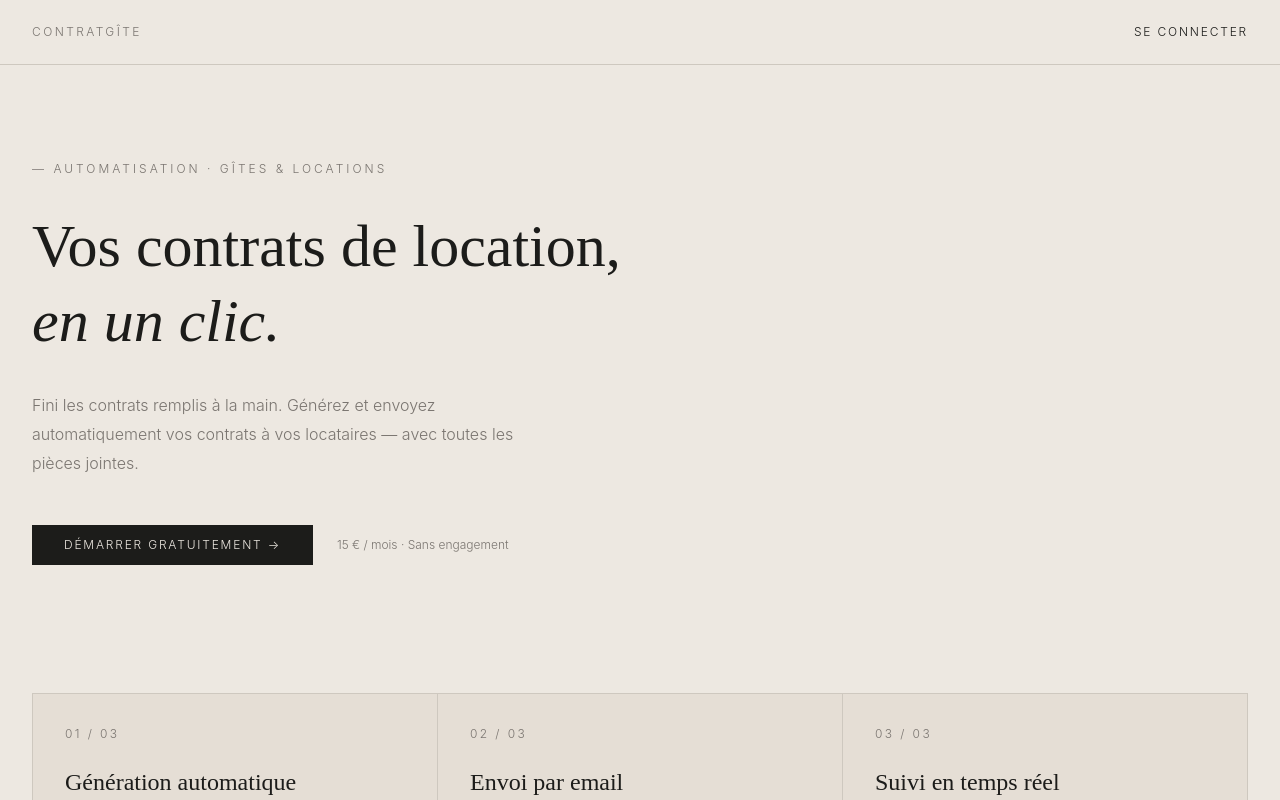
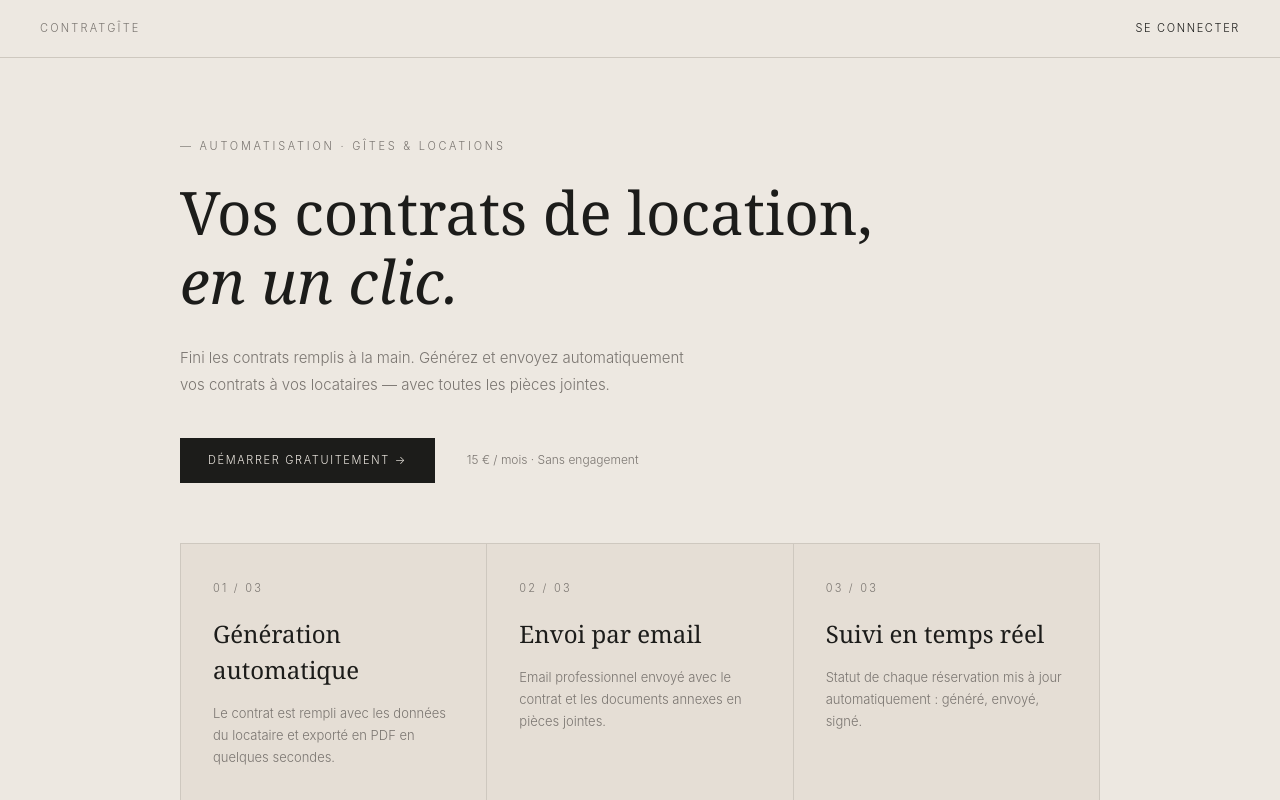
Before and after one commit to lancelotautomotion/auto-contract, a Next.js app: page / in a window 1280 px wide. Shown: the top 800 px of the page. Built offline with nearby package versions, Linux system fonts and the light colour scheme.

Commit message:
design: centrer le contenu sur dashboard et landing page

```diff
--- a/src/app/dashboard/page.tsx
+++ b/src/app/dashboard/page.tsx
@@ -12,23 +12,12 @@ export default async function DashboardPage() {
     <div style={{ minHeight: '100vh', backgroundColor: '#EDE8E1', fontFamily: 'Inter, sans-serif' }}>
 
       {/* Header */}
-      <header style={{
-        padding: '20px 40px',
-        display: 'flex',
-        alignItems: 'center',
-        justifyContent: 'space-between',
-        borderBottom: '1px solid #CEC8BF',
-        backgroundColor: '#EDE8E1',
-      }}>
-        <span style={{ fontSize: '11px', letterSpacing: '0.2em', textTransform: 'uppercase', color: '#7A7570' }}>
-          ContratGîte
-        </span>
-        <span style={{ fontSize: '12px', color: '#7A7570' }}>
-          {user?.emailAddresses[0]?.emailAddress}
-        </span>
+      <header style={{ padding: '20px 40px', display: 'flex', alignItems: 'center', justifyContent: 'space-between', borderBottom: '1px solid #CEC8BF', backgroundColor: '#EDE8E1' }}>
+        <span style={{ fontSize: '11px', letterSpacing: '0.2em', textTransform: 'uppercase', color: '#7A7570' }}>ContratGîte</span>
+        <span style={{ fontSize: '12px', color: '#7A7570' }}>{user?.emailAddresses[0]?.emailAddress}</span>
       </header>
 
-      <main style={{ padding: '48px 40px', maxWidth: '1100px' }}>
+      <main style={{ padding: '48px 40px', maxWidth: '1000px', margin: '0 auto' }}>
 
         {/* Title */}
         <div style={{ marginBottom: '40px' }}>
@@ -41,81 +30,34 @@ export default async function DashboardPage() {
         </div>
 
         {/* Stats */}
-        <div style={{
-          display: 'grid',
-          gridTemplateColumns: 'repeat(3, 1fr)',
-          border: '1px solid #CEC8BF',
-          marginBottom: '32px',
-          backgroundColor: '#CEC8BF',
-          gap: '1px',
-        }}>
+        <div style={{ display: 'grid', gridTemplateColumns: 'repeat(3, 1fr)', border: '1px solid #CEC8BF', marginBottom: '32px', backgroundColor: '#CEC8BF', gap: '1px' }}>
           {[
             { label: 'Réservations', value: '0' },
             { label: 'Contrats générés', value: '0' },
             { label: 'Emails envoyés', value: '0' },
           ].map((s) => (
             <div key={s.label} style={{ padding: '28px 32px', backgroundColor: '#E5DED5' }}>
-              <p style={{ fontSize: '11px', letterSpacing: '0.18em', textTransform: 'uppercase', color: '#7A7570', marginBottom: '12px' }}>
-                {s.label}
-              </p>
-              <p style={{ fontFamily: 'Cormorant Garamond, Georgia, serif', fontSize: '42px', fontWeight: 300, color: '#1C1C1A', margin: 0 }}>
-                {s.value}
-              </p>
+              <p style={{ fontSize: '11px', letterSpacing: '0.18em', textTransform: 'uppercase', color: '#7A7570', marginBottom: '12px' }}>{s.label}</p>
+              <p style={{ fontFamily: 'Cormorant Garamond, Georgia, serif', fontSize: '42px', fontWeight: 300, color: '#1C1C1A', margin: 0 }}>{s.value}</p>
             </div>
           ))}
         </div>
 
         {/* Reservations table */}
         <div style={{ border: '1px solid #CEC8BF', backgroundColor: '#F7F4F0' }}>
-
-          {/* Table header */}
-          <div style={{
-            padding: '16px 32px',
-            display: 'flex',
-            alignItems: 'center',
-            justifyContent: 'space-between',
-            borderBottom: '1px solid #CEC8BF',
-            backgroundColor: '#E5DED5',
-          }}>
-            <p style={{ fontSize: '11px', letterSpacing: '0.2em', textTransform: 'uppercase', color: '#7A7570', margin: 0 }}>
-              Réservations
-            </p>
-            <Link
-              href="/dashboard/reservations/new"
-              style={{
-                fontSize: '11px',
-                letterSpacing: '0.15em',
-                textTransform: 'uppercase',
-                padding: '10px 20px',
-                backgroundColor: '#1C1C1A',
-                color: '#EDE8E1',
-                textDecoration: 'none',
-              }}
-            >
+          <div style={{ padding: '16px 32px', display: 'flex', alignItems: 'center', justifyContent: 'space-between', borderBottom: '1px solid #CEC8BF', backgroundColor: '#E5DED5' }}>
+            <p style={{ fontSize: '11px', letterSpacing: '0.2em', textTransform: 'uppercase', color: '#7A7570', margin: 0 }}>Réservations</p>
+            <Link href="/dashboard/reservations/new" style={{ fontSize: '11px', letterSpacing: '0.15em', textTransform: 'uppercase', padding: '10px 20px', backgroundColor: '#1C1C1A', color: '#EDE8E1', textDecoration: 'none' }}>
               + Nouvelle réservation
             </Link>
           </div>
-
-          {/* Column headers */}
-          <div style={{
-            display: 'grid',
-            gridTemplateColumns: '2fr 1fr 1fr 1fr 1fr',
-            padding: '12px 32px',
-            borderBottom: '1px solid #CEC8BF',
-            backgroundColor: '#EDE8E1',
-          }}>
+          <div style={{ display: 'grid', gridTemplateColumns: '2fr 1fr 1fr 1fr 1fr', padding: '12px 32px', borderBottom: '1px solid #CEC8BF', backgroundColor: '#EDE8E1' }}>
             {['Client', 'Arrivée', 'Départ', 'Contrat', 'Email'].map((col) => (
-              <span key={col} style={{ fontSize: '10px', letterSpacing: '0.18em', textTransform: 'uppercase', color: '#7A7570' }}>
-                {col}
-              </span>
+              <span key={col} style={{ fontSize: '10px', letterSpacing: '0.18em', textTransform: 'uppercase', color: '#7A7570' }}>{col}</span>
             ))}
           </div>
-
-          {/* Empty state */}
           <div style={{ padding: '48px 32px', textAlign: 'center' }}>
-            <p style={{ fontSize: '13px', color: '#7A7570', margin: 0 }}>
-              Aucune réservation pour l'instant.
-            </p>
+            <p style={{ fontSize: '13px', color: '#7A7570', margin: 0 }}>Aucune réservation pour l'instant.</p>
           </div>
         </div>
 
--- a/src/app/page.tsx
+++ b/src/app/page.tsx
@@ -2,67 +2,52 @@ import Link from "next/link";
 
 export default function Home() {
   return (
-    <main className="min-h-screen" style={{ backgroundColor: 'var(--bg)' }}>
+    <main style={{ minHeight: '100vh', backgroundColor: '#EDE8E1', fontFamily: 'Inter, sans-serif' }}>
+
       {/* Nav */}
-      <nav className="px-8 py-6 flex items-center justify-between" style={{ borderBottom: '1px solid var(--border)' }}>
-        <span className="text-xs tracking-[0.2em] uppercase" style={{ color: 'var(--text-muted)', fontFamily: 'Inter, sans-serif' }}>
-          ContratGîte
-        </span>
-        <Link
-          href="/sign-in"
-          className="text-xs tracking-[0.15em] uppercase hover:opacity-60 transition-opacity"
-          style={{ color: 'var(--text)' }}
-        >
-          Se connecter
-        </Link>
+      <nav style={{ padding: '20px 40px', display: 'flex', alignItems: 'center', justifyContent: 'space-between', borderBottom: '1px solid #CEC8BF' }}>
+        <span style={{ fontSize: '11px', letterSpacing: '0.2em', textTransform: 'uppercase', color: '#7A7570' }}>ContratGîte</span>
+        <Link href="/sign-in" style={{ fontSize: '11px', letterSpacing: '0.15em', textTransform: 'uppercase', color: '#1C1C1A', textDecoration: 'none' }}>Se connecter</Link>
       </nav>
 
       {/* Hero */}
-      <section className="px-8 pt-24 pb-32 max-w-4xl">
-        <p className="text-xs tracking-[0.25em] uppercase mb-8" style={{ color: 'var(--text-muted)' }}>
+      <section style={{ maxWidth: '1000px', margin: '0 auto', padding: '80px 40px 60px' }}>
+        <p style={{ fontSize: '11px', letterSpacing: '0.25em', textTransform: 'uppercase', color: '#7A7570', marginBottom: '24px' }}>
           — Automatisation · Gîtes & Locations
         </p>
-        <h1
-          className="text-6xl leading-tight mb-8"
-          style={{ fontFamily: 'Cormorant Garamond, serif', fontWeight: 300 }}
-        >
+        <h1 style={{ fontFamily: 'Cormorant Garamond, Georgia, serif', fontSize: '60px', fontWeight: 300, color: '#1C1C1A', lineHeight: 1.15, marginBottom: '28px' }}>
           Vos contrats de location,<br />
-          <em style={{ fontStyle: 'italic' }}>en un clic.</em>
+          <em>en un clic.</em>
         </h1>
-        <p className="text-base mb-12 max-w-lg" style={{ color: 'var(--text-muted)', lineHeight: '1.8' }}>
+        <p style={{ fontSize: '15px', color: '#7A7570', lineHeight: 1.8, maxWidth: '520px', marginBottom: '40px' }}>
           Fini les contrats remplis à la main. Générez et envoyez automatiquement
           vos contrats à vos locataires — avec toutes les pièces jointes.
         </p>
-        <div className="flex items-center gap-6">
-          <Link
-            href="/sign-up"
-            className="px-8 py-3 text-xs tracking-[0.15em] uppercase transition-opacity hover:opacity-80"
-            style={{ backgroundColor: 'var(--text)', color: 'var(--bg)' }}
-          >
+        <div style={{ display: 'flex', alignItems: 'center', gap: '32px' }}>
+          <Link href="/sign-up" style={{ fontSize: '11px', letterSpacing: '0.15em', textTransform: 'uppercase', padding: '14px 28px', backgroundColor: '#1C1C1A', color: '#EDE8E1', textDecoration: 'none' }}>
             Démarrer gratuitement →
           </Link>
-          <span className="text-xs" style={{ color: 'var(--text-muted)' }}>
-            15 € / mois · Sans engagement
-          </span>
+          <span style={{ fontSize: '12px', color: '#7A7570' }}>15 € / mois · Sans engagement</span>
         </div>
       </section>
 
       {/* Features */}
-      <section className="px-8 pb-24">
-        <div className="grid grid-cols-1 md:grid-cols-3 gap-px" style={{ border: '1px solid var(--border)', backgroundColor: 'var(--border)' }}>
+      <section style={{ maxWidth: '1000px', margin: '0 auto', padding: '0 40px 80px' }}>
+        <div style={{ display: 'grid', gridTemplateColumns: 'repeat(3, 1fr)', border: '1px solid #CEC8BF', backgroundColor: '#CEC8BF', gap: '1px' }}>
           {[
             { num: '01 / 03', title: 'Génération automatique', desc: 'Le contrat est rempli avec les données du locataire et exporté en PDF en quelques secondes.' },
-            { num: '02 / 03', title: 'Envoi par email', desc: 'Email professionnel envoyé automatiquement avec le contrat et les documents annexes en pièces jointes.' },
+            { num: '02 / 03', title: 'Envoi par email', desc: 'Email professionnel envoyé avec le contrat et les documents annexes en pièces jointes.' },
             { num: '03 / 03', title: 'Suivi en temps réel', desc: 'Statut de chaque réservation mis à jour automatiquement : généré, envoyé, signé.' },
           ].map((f) => (
-            <div key={f.num} className="p-8" style={{ backgroundColor: 'var(--bg-card)' }}>
-              <p className="text-xs tracking-[0.2em] mb-6" style={{ color: 'var(--text-muted)' }}>{f.num}</p>
-              <h3 className="text-2xl mb-4" style={{ fontFamily: 'Cormorant Garamond, serif', fontWeight: 400 }}>{f.title}</h3>
-              <p className="text-sm" style={{ color: 'var(--text-muted)', lineHeight: '1.7' }}>{f.desc}</p>
+            <div key={f.num} style={{ padding: '36px 32px', backgroundColor: '#E5DED5' }}>
+              <p style={{ fontSize: '11px', letterSpacing: '0.2em', color: '#7A7570', marginBottom: '20px' }}>{f.num}</p>
+              <h3 style={{ fontFamily: 'Cormorant Garamond, Georgia, serif', fontSize: '24px', fontWeight: 400, color: '#1C1C1A', marginBottom: '14px' }}>{f.title}</h3>
+              <p style={{ fontSize: '13px', color: '#7A7570', lineHeight: 1.7, margin: 0 }}>{f.desc}</p>
             </div>
           ))}
         </div>
       </section>
+
     </main>
   );
 }
```
